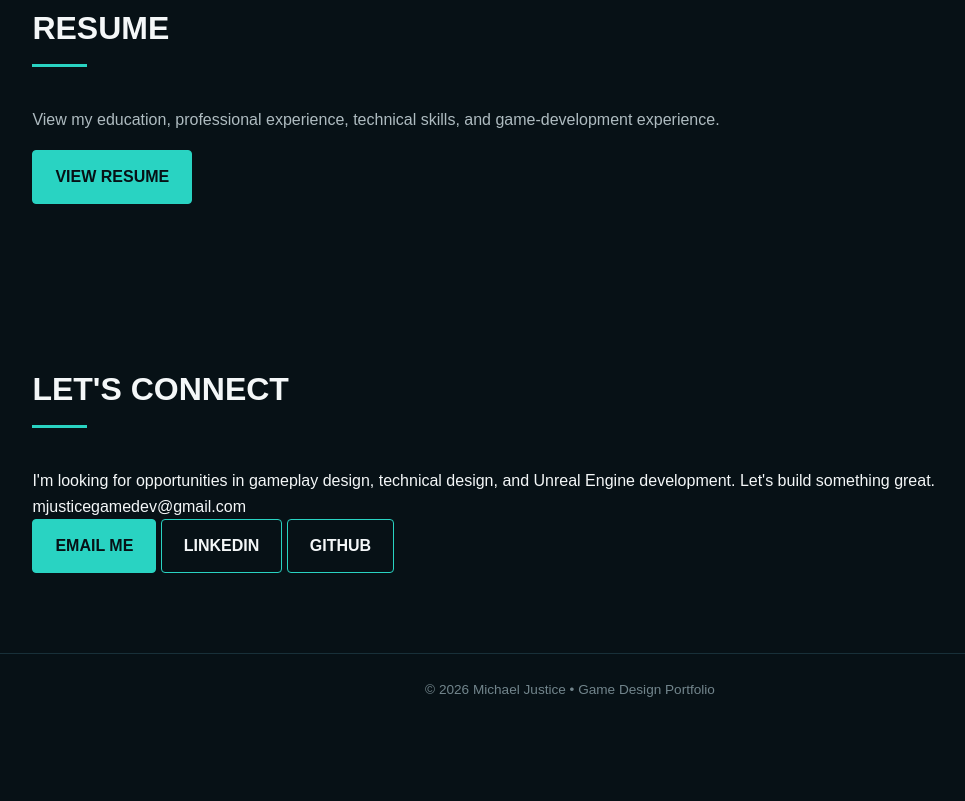
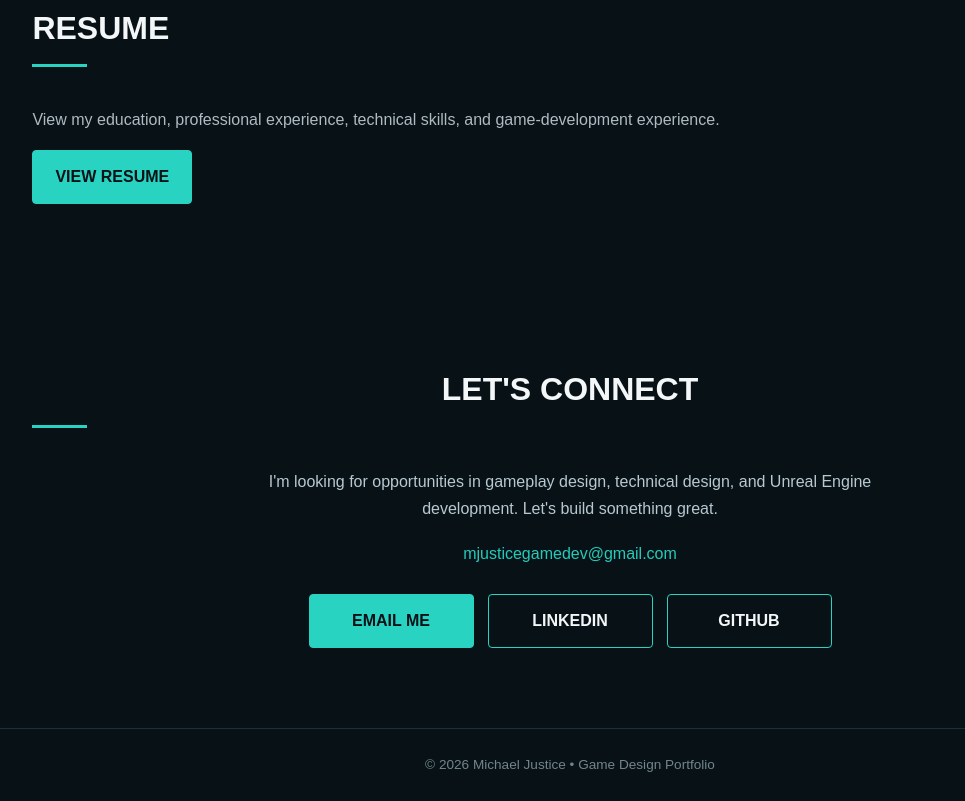
Before and after one commit to MJusticeGameDev/Game-Design-Portfolio, a plain HTML site: page index.html in a window 1280 px wide. Shown: the part 3609-4410 px from the top of the page, without its empty margins (70-1035 px from the left). Before the commit the page ends 4335 px from the top, so only its background shows below. Drawn offline with Linux system fonts and the light colour scheme.

Commit message:
Add styles for contact section and actions

```diff
--- a/css/style.css
+++ b/css/style.css
@@ -348,3 +348,52 @@ footer {
     object-fit: cover;
     display: block;
 }
+
+.contact-section {
+  text-align: center;
+}
+
+.contact-description {
+  max-width: 680px;
+  margin: 24px auto 18px;
+  line-height: 1.7;
+  color: #b8c8d0;
+}
+
+.contact-email {
+  display: inline-block;
+  margin-bottom: 28px;
+  color: #24cbbb;
+  font-size: 1rem;
+  font-weight: 500;
+  text-decoration: none;
+  overflow-wrap: anywhere;
+}
+
+.contact-email:hover {
+  text-decoration: underline;
+}
+
+.contact-actions {
+  display: flex;
+  justify-content: center;
+  flex-wrap: wrap;
+  gap: 14px;
+}
+
+.contact-actions .button {
+  min-width: 165px;
+  box-sizing: border-box;
+  text-align: center;
+}
+
+@media (max-width: 600px) {
+  .contact-actions {
+    flex-direction: column;
+    align-items: stretch;
+  }
+
+  .contact-actions .button {
+    width: 100%;
+  }
+}
```
